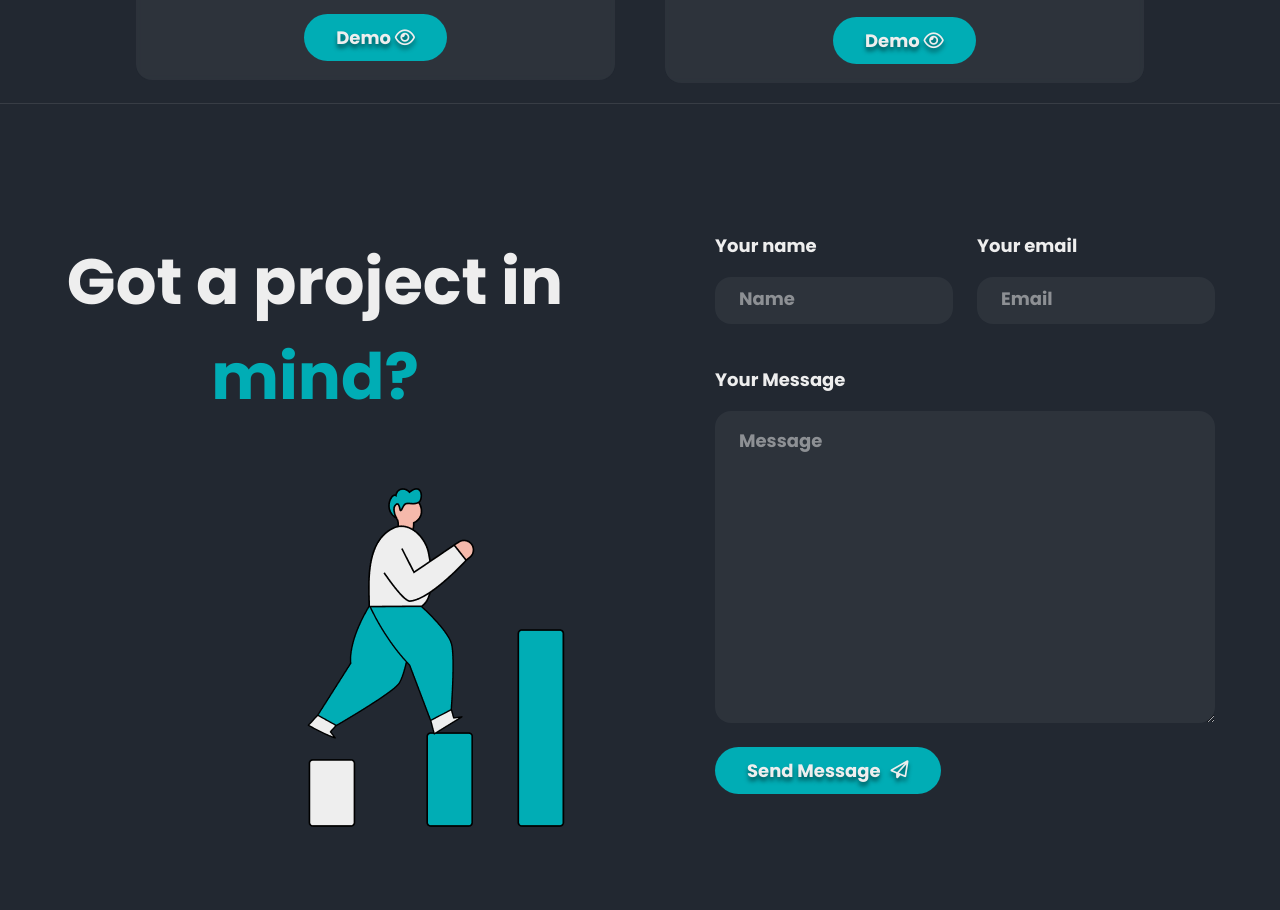
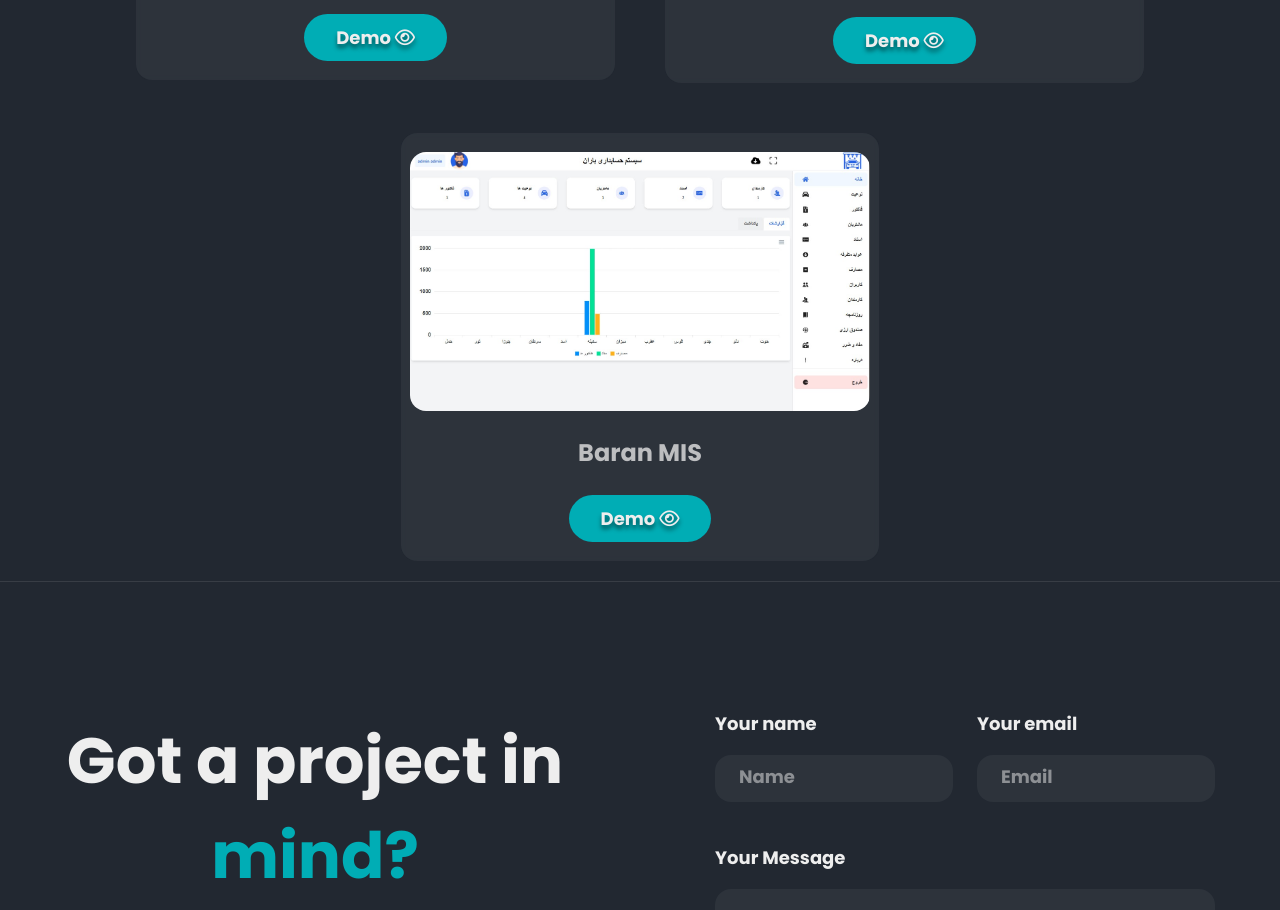
Before and after one commit to YousufMohammadi/portfolio, a React (Create React App) app: page / in a window 1280 px wide. Shown: the part 4080-4990 px from the top of the page. Built offline with nearby package versions, Linux system fonts and the light colour scheme.

Commit message:
new project added

```diff
--- a/src/Components/Projects.jsx
+++ b/src/Components/Projects.jsx
@@ -46,6 +46,16 @@ export function Projects() {
 						Demo <i class="fa-regular fa-eye download-icon"></i>
 					</a>
 				</div>
+				<div className="project">
+					<img src="project5.jpg" alt="project" className="project-icon" />
+					<h2 className="project-heading">Baran MIS</h2>
+					<a
+						href="https://billing.techlands.online/"
+						target="_blank"
+						className="btn-active">
+						Demo <i class="fa-regular fa-eye download-icon"></i>
+					</a>
+				</div>
 			</div>
 		</div>
 	);
```
Also changed, not shown: public/project5.jpg (added).
